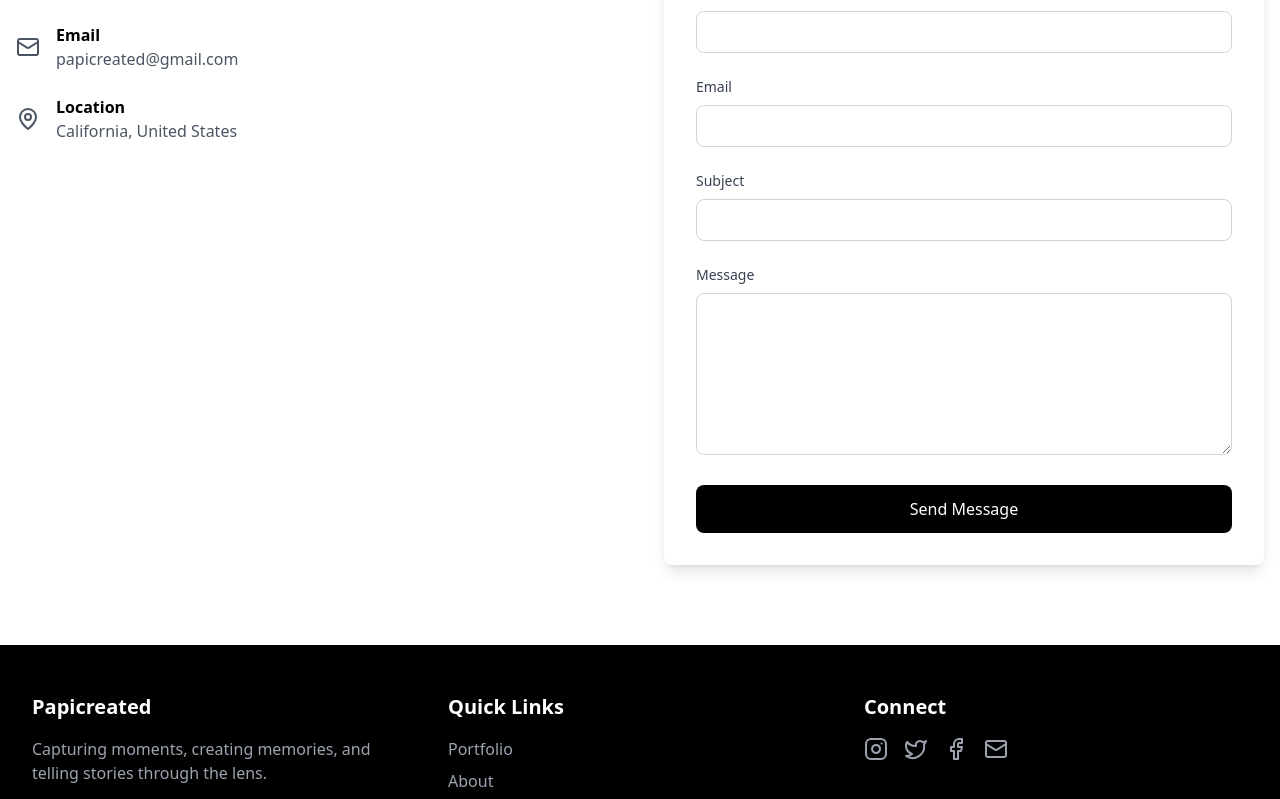
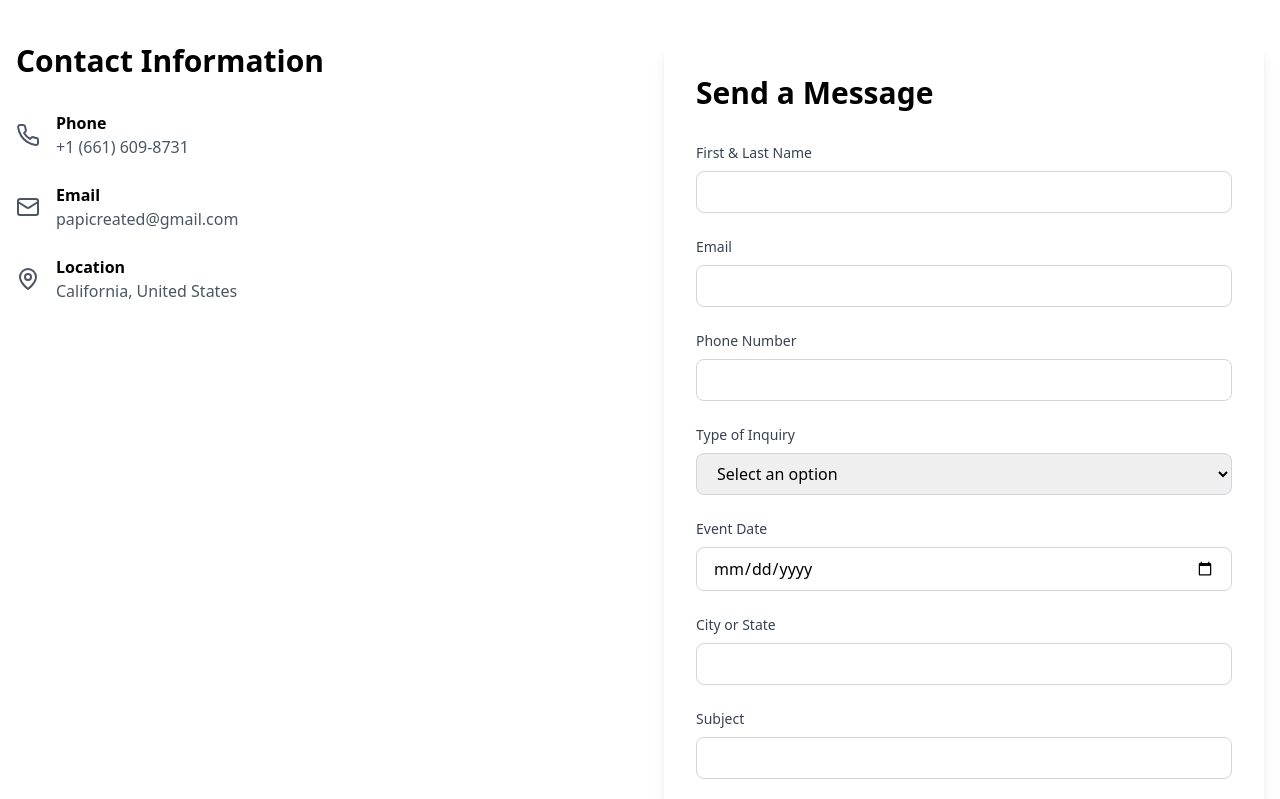
Before and after one commit to Dahmii/Papicreated, a React (Vite) app: page /contact in a window 1280 px wide. Shown: the part 581-1380 px from the top of the page. Built offline with nearby package versions, Linux system fonts and the light colour scheme.

Commit message:
contact update

```diff
--- a/src/pages/Contact.tsx
+++ b/src/pages/Contact.tsx
@@ -1,6 +1,7 @@
 import React, { useState } from "react";
 import { motion } from "framer-motion";
 import { Phone, Mail, MapPin, Camera, Clock } from "lucide-react";
+import bgImage from "../assets/img/IMG_8112.jpg";
 
 const Contact = () => {
   const [formData, setFormData] = useState({
@@ -29,12 +30,11 @@ const Contact = () => {
   return (
     <div className="w-full">
       {/* Hero Section */}
-      <section className="relative h-[40vh]">
+      <section className="relative h-[60vh]">
         <div
           className="absolute inset-0 bg-cover bg-center bg-no-repeat"
           style={{
-            backgroundImage:
-              "url(https://images.unsplash.com/photo-1486312338219-ce68d2c6f44d?auto=format&fit=crop&q=80)",
+            backgroundImage: `url(${bgImage})`,
           }}
         >
           <div className="absolute inset-0 bg-black/50" />
@@ -70,7 +70,7 @@ const Contact = () => {
                   <Phone className="h-6 w-6 mr-4 text-gray-600" />
                   <div>
                     <h3 className="font-semibold">Phone</h3>
-                    <p className="text-gray-600">+1 (555) 123-4567</p>
+                    <p className="text-gray-600">+1 (661) 609-8731</p>
                   </div>
                 </div>
                 <div className="flex items-center">
@@ -131,7 +131,7 @@ const Contact = () => {
                     htmlFor="name"
                     className="block text-sm font-medium text-gray-700 mb-2"
                   >
-                    Name
+                    First & Last Name
                   </label>
                   <input
                     type="text"
@@ -143,6 +143,7 @@ const Contact = () => {
                     required
                   />
                 </div>
+
                 <div>
                   <label
                     htmlFor="email"
@@ -160,6 +161,85 @@ const Contact = () => {
                     required
                   />
                 </div>
+
+                <div>
+                  <label
+                    htmlFor="phone"
+                    className="block text-sm font-medium text-gray-700 mb-2"
+                  >
+                    Phone Number
+                  </label>
+                  <input
+                    type="tel"
+                    id="phone"
+                    name="phone"
+                    value={formData.phone}
+                    onChange={handleChange}
+                    className="w-full px-4 py-2 border border-gray-300 rounded-lg focus:ring-2 focus:ring-black focus:border-transparent"
+                  />
+                </div>
+
+                <div>
+                  <label
+                    htmlFor="inquiryType"
+                    className="block text-sm font-medium text-gray-700 mb-2"
+                  >
+                    Type of Inquiry
+                  </label>
+                  <select
+                    id="inquiryType"
+                    name="inquiryType"
+                    value={formData.inquiryType}
+                    onChange={handleChange}
+                    className="w-full px-4 py-2 border border-gray-300 rounded-lg focus:ring-2 focus:ring-black focus:border-transparent"
+                    required
+                  >
+                    <option value="">Select an option</option>
+                    <option>Wedding</option>
+                    <option>Engagement shoot</option>
+                    <option>Elopement</option>
+                    <option>Vow Renewal</option>
+                    <option>Maternity Session</option>
+                    <option>Studio Portrait Session</option>
+                    <option>Corporate Event</option>
+                    <option>Other</option>
+                  </select>
+                </div>
+
+                <div>
+                  <label
+                    htmlFor="eventDate"
+                    className="block text-sm font-medium text-gray-700 mb-2"
+                  >
+                    Event Date
+                  </label>
+                  <input
+                    type="date"
+                    id="eventDate"
+                    name="eventDate"
+                    value={formData.eventDate}
+                    onChange={handleChange}
+                    className="w-full px-4 py-2 border border-gray-300 rounded-lg focus:ring-2 focus:ring-black focus:border-transparent"
+                  />
+                </div>
+
+                <div>
+                  <label
+                    htmlFor="location"
+                    className="block text-sm font-medium text-gray-700 mb-2"
+                  >
+                    City or State
+                  </label>
+                  <input
+                    type="text"
+                    id="location"
+                    name="location"
+                    value={formData.location}
+                    onChange={handleChange}
+                    className="w-full px-4 py-2 border border-gray-300 rounded-lg focus:ring-2 focus:ring-black focus:border-transparent"
+                  />
+                </div>
+
                 <div>
                   <label
                     htmlFor="subject"
@@ -177,6 +257,7 @@ const Contact = () => {
                     required
                   />
                 </div>
+
                 <div>
                   <label
                     htmlFor="message"
@@ -194,6 +275,7 @@ const Contact = () => {
                     required
                   />
                 </div>
+
                 <button
                   type="submit"
                   className="w-full bg-black text-white py-3 rounded-lg hover:bg-gray-800 transition-colors"
```
